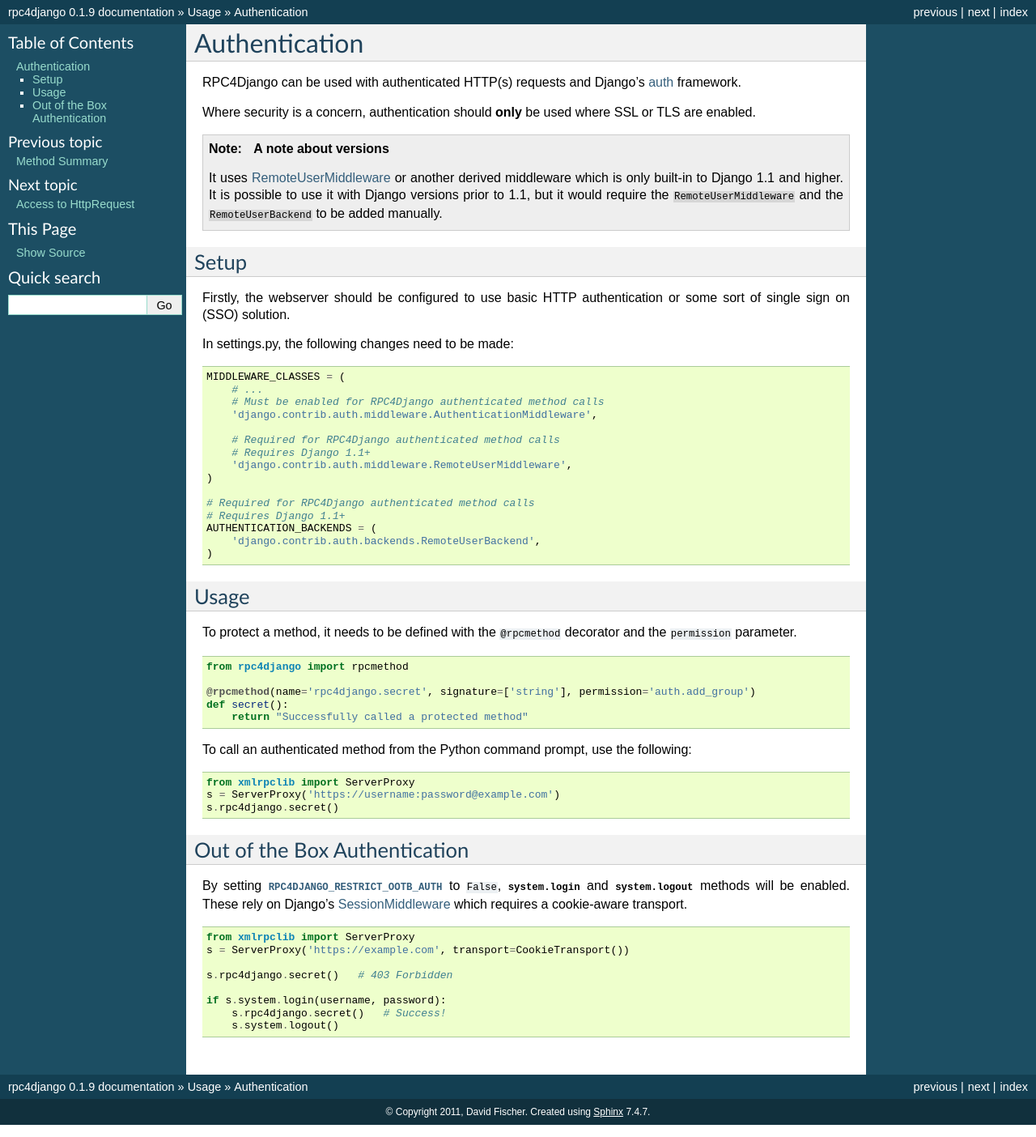
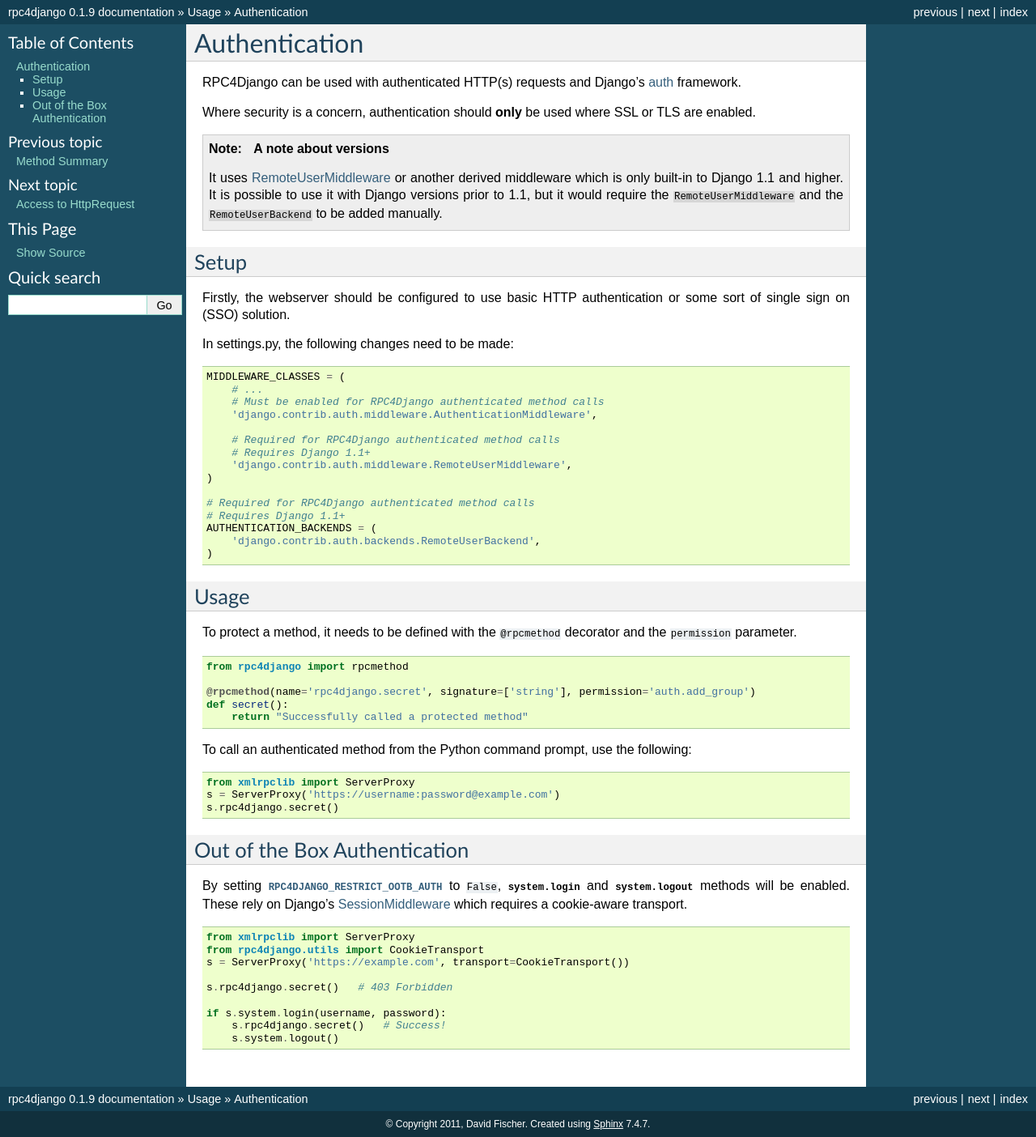
Before and after one commit to rpc4django/rpc4django, a Sphinx documentation site: the page built from docs/usage/auth.txt, in a window 1280 px wide. Shown: the whole page at 81% size. Built offline with Sphinx 7.4.7, drawn with Linux system fonts in a browser that asks for light colours.

Commit message:
Added docs on using CookieTransport

```diff
--- a/docs/usage/auth.txt
+++ b/docs/usage/auth.txt
@@ -78,6 +78,7 @@
 ::
 
     from xmlrpclib import ServerProxy
+    from rpc4django.utils import CookieTransport
     s = ServerProxy('https://example.com', transport=CookieTransport())
 
     s.rpc4django.secret()   # 403 Forbidden
```
